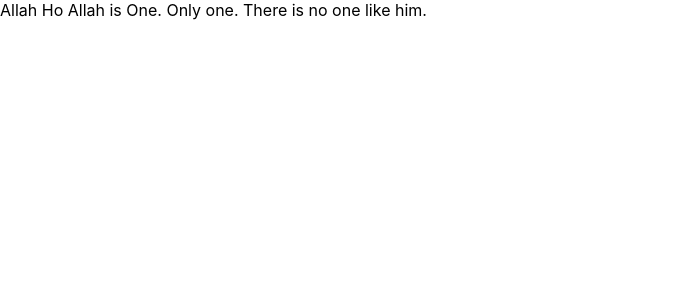
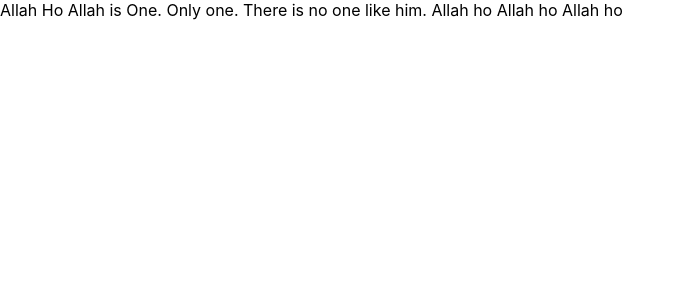
Before and after one commit to soulsniper155/react_practice_with_surge, a React (Create React App) app: page / in a window 1280 px wide. Shown: the top 300 px of the page, without its empty margins (0-685 px from the left). Built offline with nearby package versions, Linux system fonts and the light colour scheme.

Commit message:
Add addition content in App.js

```diff
--- a/src/App.js
+++ b/src/App.js
@@ -6,6 +6,7 @@ function App() {
     <div>
     Allah Ho
 	  Allah is One. Only one. There is no one like him.
+	  Allah ho Allah ho Allah ho
     </div>
   );
 }
```
